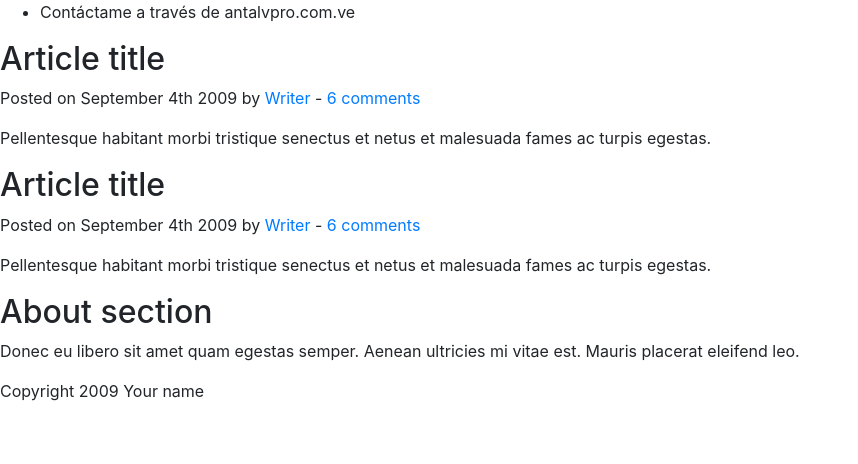
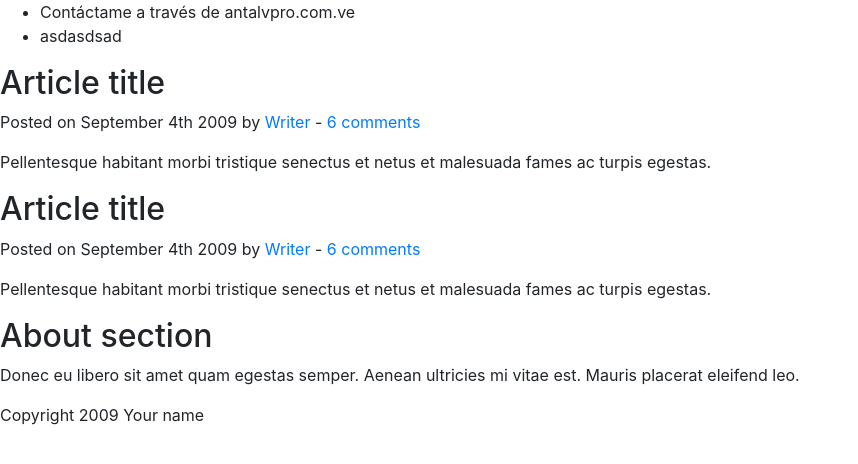
Before and after one commit to Antalvpro/demo-repo2, a plain HTML site: page index.html in a window 1280 px wide. Shown: the whole page, without its empty margins (0-858 px from the left). Drawn offline with Linux system fonts and the light colour scheme.

Commit message:
se agrego asdasdsad en el index.html

```diff
--- a/index.html
+++ b/index.html
@@ -13,7 +13,8 @@
 	<header>
 		<nav>
 			<ul>
-				<li>Contáctame a través de antalvpro.com.ve</li>
+                <li>Contáctame a través de antalvpro.com.ve</li>
+                <li>asdasdsad</li>
 			</ul>
 		</nav>
 	</header>
```
